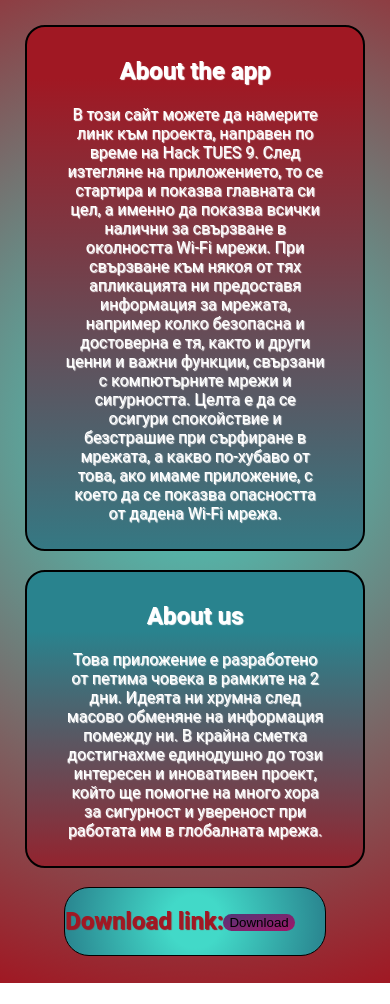
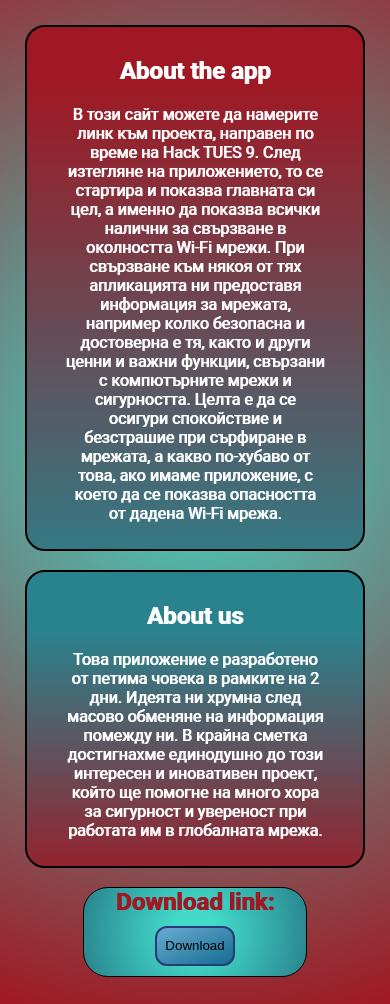
Before and after one commit to StefyVP/Hack_TUES_9_VLAN, a plain HTML site: page website_for_downloads/index.html in a window 390 px wide. Shown: the part 123-1127 px from the top of the page. Before the commit the page ends 1106 px from the top, so only its background shows below. Drawn offline with Linux system fonts and the light colour scheme.

Commit message:
Update style.css

```diff
--- a/website_for_downloads/style.css
+++ b/website_for_downloads/style.css
@@ -2,7 +2,7 @@ body{
     background: rgb(41, 131, 142);
     background: radial-gradient(circle, #42d9c8 0%, #a01823 100%);
     color: #fff ;
-    text-shadow: 1px 1px 1px;
+    text-shadow: 1px 0px 0px;
     font-family: 'Roboto', sans-serif;
 }
 a{
@@ -17,9 +17,14 @@ a:hover{
 .centered{
     text-align: center;
 }
+.mar{
+    margin: auto;
+}
 .lightred{
-    color: #a01823;
+    color: #d8de59;
     text-align: center;
+    text-shadow: 1px 1px 1px;
+    font-weight: bold;
 }
 nav{
     background: #42d9c8;
@@ -31,8 +36,6 @@ nav{
     flex-flow: row;
     padding: auto 20px;
     margin: auto 15%;
-    overflow: hidden;
-
 }
 ul{
     display: flex;
@@ -81,22 +84,6 @@ section{
     flex-direction: column;
 }
 
-
-.btn{
-    background: #42d9c8;
-    text-align: center;
-    background-image: linear-gradient(to bottom right, rgb(82, 54, 119), #a21768);
-    border: #a01823;
-    border-radius: 12px;
-}
-.hoverbtn:hover{
-    box-shadow: 0 8px 16px 0 rgba(0,0,0,0.2), 0 6px 20px 0 rgba(0,0,0,0.19);
-    position: absolute;
-    background-color: #a01823;
-    inset: 0;
-    transition: 0.5s;
-}
-
 footer{
     background: #266860;
     color: #a01823;
@@ -104,18 +91,28 @@ footer{
     border: solid 1px black;
     border-radius: 25px;
     display: flex;
-    flex-direction:  row;
-    padding: auto 20px;
-    margin: auto 15%;
+    flex-direction:  column;
+    flex-wrap: wrap;
+    padding: auto;
+    margin: auto 40%;
 }
 footer div{
+    margin: 0px auto;
+    padding: 10px;
     display: flex;
     flex-direction: column;
-    justify-content: center;
-    align-items: center;
+}
+button{
+    border: solid 5px black;
+    border-radius: 25px;
+    height: 40px;
+    width: 80px;
 }
 
 @media (max-width: 500px){
+    body{
+        text-shadow: 1px 0 0;
+    }
     nav ul:first-child{
         padding-left: 0px;
     }
@@ -124,8 +121,8 @@ footer div{
     }
     nav ul ul{
         margin: auto;
-    padding: auto;
-    width: 70px;
+        padding: auto 5px;
+        width: 60px;
         text-align: center;
     }
 
@@ -153,5 +150,23 @@ section div{
     .lin2{
         background: linear-gradient(rgb(41, 131, 142) 20%, rgb(160, 24, 35) 110%);
     }
+    footer{
+        display: flex;
+        flex-direction:  row;
+        margin: auto 20%;
+    }
+}
 
+.btn{
+    background: #42d9c8;
+    text-align: center;
+    background-image: linear-gradient(to bottom right, rgb(106, 171, 210), #136d91);
+    border: solid 2px rgb(43, 58, 120);;
+    border-radius: 12px;
 }
+.hoverbtn:hover{
+    box-shadow: 0 8px 16px 0 rgba(0,0,0,0.2), 0 6px 20px 0 rgba(0,0,0,0.19);
+    background-color: #a01823;
+    inset: 0;
+    transition: 0.5s;
+}
```
Lines whose indentation alone changed are shown as unchanged.
